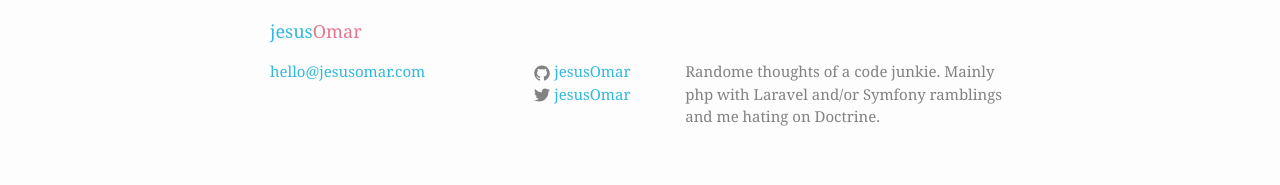
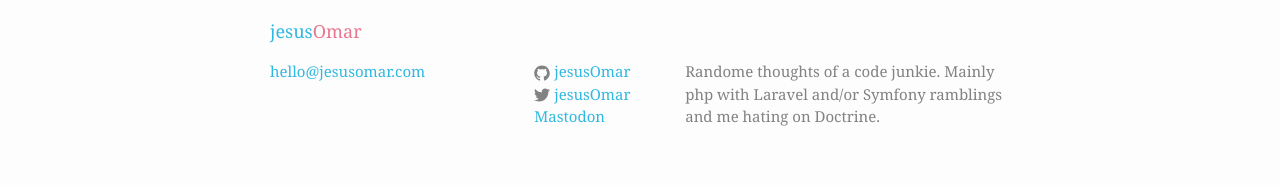
Before and after one commit to jesusOmar/jesusomar.github.io, a Jekyll site: the page built from index.html, in a window 1280 px wide. Shown: the part 2013-2198 px from the top of the page. Built offline with Jekyll 4.4.1, drawn with Linux system fonts in a browser that asks for light colours.

Commit message:
Update footer.html
Add mastodon verification

```diff
--- a/_includes/footer.html
+++ b/_includes/footer.html
@@ -24,6 +24,7 @@
             {% include icon-twitter.html username=site.twitter_username %}
           </li>
           {% endif %}
+          <li><a rel="me" href="https://mastodon.social/@jesusOmar">Mastodon</a></li>
         </ul>
       </div>
 
```
